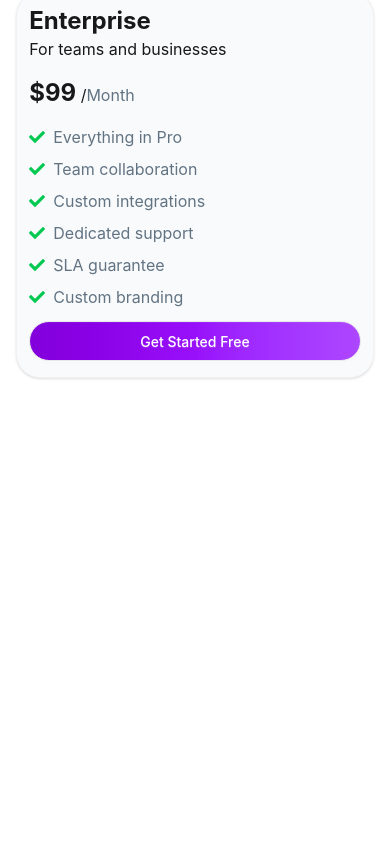
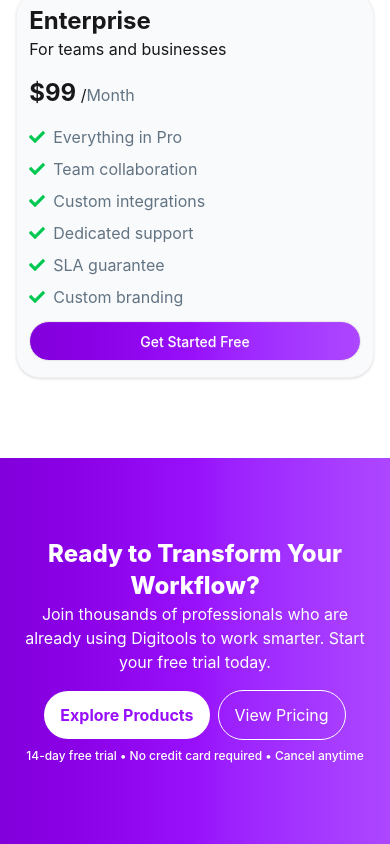
Before and after one commit to sadikur-sadik/B13-A6-DigiTools-Platform, a React (Vite) app: page / in a window 390 px wide. Shown: the part 6922-7766 px from the top of the page. Before the commit the page ends 7380 px from the top, so only its background shows below. Built offline with nearby package versions, Linux system fonts and the light colour scheme.

Commit message:
Explore done

```diff
--- a/src/App.jsx
+++ b/src/App.jsx
@@ -5,6 +5,7 @@
 import Stats from './Stats/Stats'
 import Demo from './Demo/Demo'
 import Steps from './Steps/Steps'
+import Explore from './Explore/Explore'
 import Subscriptions from './Subscriptions/Supscriptions'
 
 const digitoolsProducts = async() => {
@@ -41,6 +42,10 @@
 
         </Demo>
       </Suspense>
+
+      <Suspense>
+        <Explore></Explore>
+      </Suspense>
     </>
   )
 }
--- /dev/null
+++ b/src/Explore/Explore.jsx
@@ -0,0 +1,31 @@
+import React from 'react';
+
+const Explore = () => {
+    return (
+        <div className='w-full  md:py-30 py-20 space-y-10 bg-linear-to-r from-purple-700 via-purple-600 to-purple-500 text-white'>
+            <div className='lg:max-w-300 max-w-180 w-11/12 mx-auto space-y-4'>
+                  <div>
+                    <h1 className='text-center font-extrabold text-2xl text-white'>
+                         Ready to Transform Your Workflow?
+                    </h1>
+                    <p className='text-center text-white'>
+                        Join thousands of professionals who are already using Digitools to work smarter.
+                        Start your free trial today.
+                    </p>
+                </div>
+
+                <div className='text-center text-white'>
+                    <div className='space-y-2'>
+                        <div className='space-x-2'>
+                            <button className='bg-white text-purple-600 rounded-full py-3 px-4 font-bold'>Explore Products</button>
+                            <button className='bg-transparent rounded-full text-white border py-3 px-4 border-white'>View Pricing</button>
+                        </div>
+                        <p className='text-center text-white text-xs font-medium'>14-day free trial • No credit card required • Cancel anytime</p>
+                    </div>
+                </div>
+            </div>
+        </div>
+    );
+};
+
+export default Explore;
```
